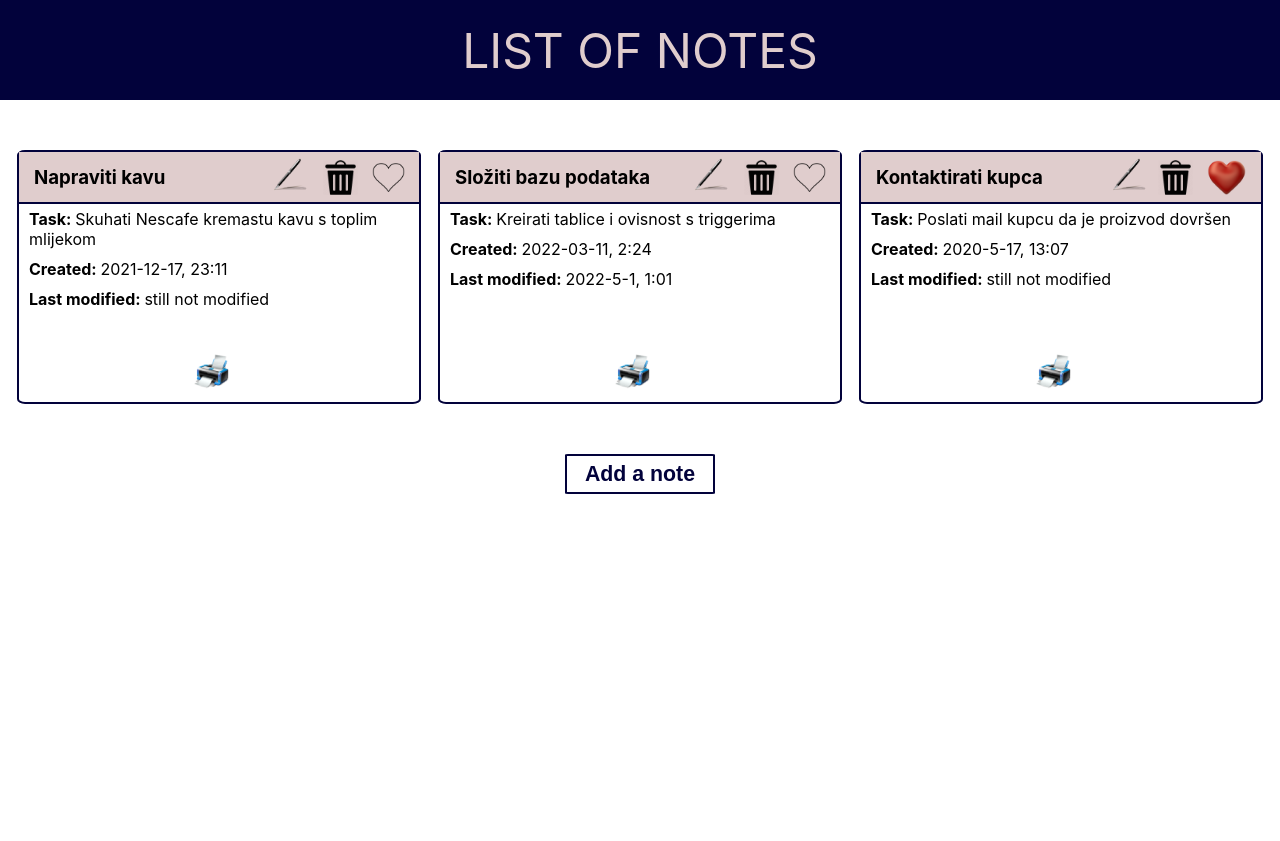
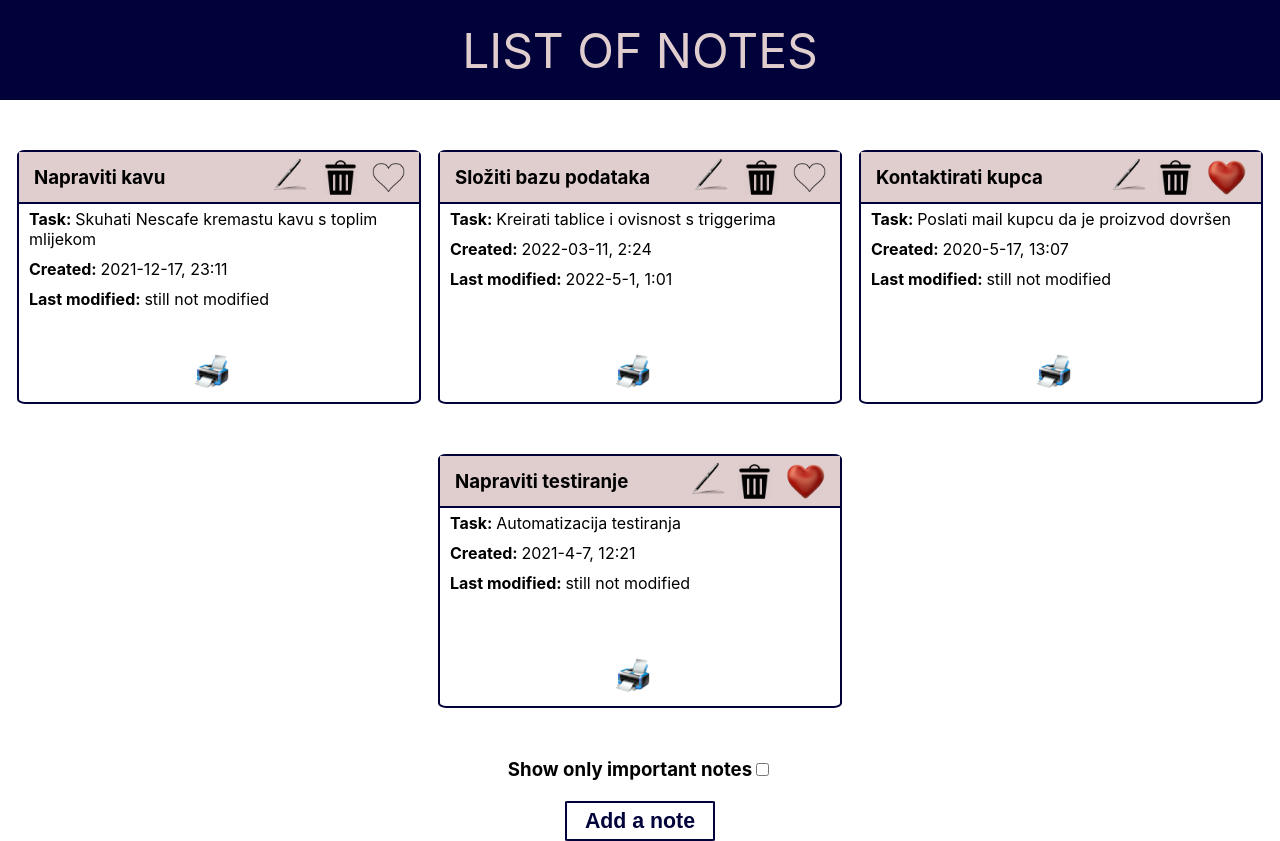
Before and after one commit to CROmarcos/NotesRecorder, a React (Create React App) app: page / in a window 1280 px wide. Before the commit the page ends 800 px from the top, so only its background shows below. Built offline with nearby package versions, Linux system fonts and the light colour scheme.

Commit message:
Filter list
Only notes selected as important are shown by selecting checkbox.

```diff
--- a/src/components/NotesList/NotesList.js
+++ b/src/components/NotesList/NotesList.js
@@ -11,6 +11,14 @@ const NotesList = () => {
         setList(store.getState())
     }
 
+    function filterList() {
+        let cb = document.getElementById("check")
+        if (cb.checked) setList(list.filter(item => item.importance))
+        else refresh()
+    }
+
+    document.getElementById("check")
+
     return (
         <>
             <div className="list">
@@ -18,6 +26,10 @@ const NotesList = () => {
                     <Note key={note.id} noteId={note.id} title={note.title} description={note.description} creationDate={note.creationDate} lastModification={note.lastModification} important={note.importance} refresh={refresh} />
                 )}
             </div>
+            <div className="list--filter">
+                <label>Show only important notes</label>
+                <input id="check" type="checkbox" onClick={filterList} unchecked />
+            </div>
             <Link to="/add"><button className="main-button">Add a note</button></Link>
         </>
     )
--- a/src/components/NotesList/NotesList.scss
+++ b/src/components/NotesList/NotesList.scss
@@ -3,6 +3,12 @@
     flex-wrap: wrap;
     width: 100%;
     justify-content: space-evenly;
+
+    &--filter {
+        font-size: 14pt;
+        font-weight: bold;
+        margin-bottom: 20px;
+    }
 }
 
 .main-button {
--- a/src/state/actions.js
+++ b/src/state/actions.js
@@ -5,7 +5,7 @@ export const createNote = payload => ({
     payload
 })
 
-export const editNote = ({id, title, description, lastModification}) => ({
+export const editNote = ({ id, title, description, lastModification }) => ({
     type: actions.MODIFY,
     payload: {
         id,
--- a/src/state/reducer.js
+++ b/src/state/reducer.js
@@ -24,6 +24,14 @@ const initialState = [
         creationDate: "2020-5-17, 13:07",
         lastModification: "still not modified",
         importance: true
+    },
+    {
+        id: 4,
+        title: "Napraviti testiranje",
+        description: "Automatizacija testiranja",
+        creationDate: "2021-4-7, 12:21",
+        lastModification: "still not modified",
+        importance: true
     }
 ]
 
```
